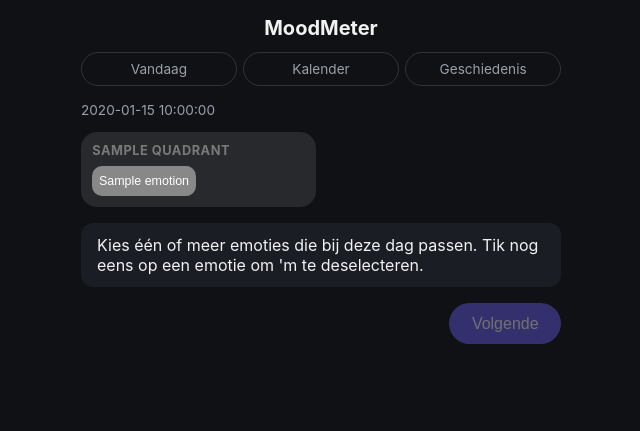
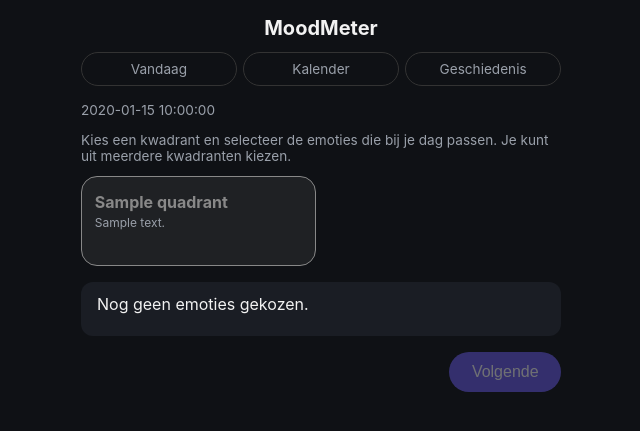
Before and after one commit to tobiasmaatita/moodmeter-app, a FastAPI app: template app/templates/day_entry.html in a window 1280 px wide. Shown: the top 431 px of the page, without its empty margins (319-959 px from the left). Run offline with FastAPI, Linux system fonts and the light colour scheme; the template is opened without the code that fills it: most values are stand-ins (such as "Sample title", 1, 10 or a date in 2020).

Commit message:
Vervang emotiewoorden door de echte MoodMeter-set en voeg multi-select flow toe
De 4x12 placeholder-emoties zijn vervangen door het volledige 5x5-raster per
kwadrant (100 emoties, met de originele kleurgradiënten) uit
moodmeter-template/Moodmeter.pptx, omdat een deel van de oude woorden niet
overeenkwam met de bedoelde MoodMeter-woordenlijst.

Omdat 100 emoties niet in één scherm passen, is de homepage nu een overzicht
van de 4 kwadranten; een klik opent het bijbehorende 5x5-rooster. Selecties
blijven bewaard als je tussen kwadranten wisselt, zijn te deselecteren (in het
rooster of via de chips in het overzicht), en je kunt uit meerdere kwadranten
tegelijk kiezen voordat je opslaat.

Backend: mood_entries krijgt een losse mood_entry_emotions-tabel zodat één
check-in meerdere emoties over meerdere kwadranten kan bevatten; /entries
accepteert nu een lijst emoties in plaats van een enkel quadrant+emotion-paar.

Co-Authored-By: Claude Sonnet 5 <noreply@anthropic.com>

```diff
--- a/app/main.py
+++ b/app/main.py
@@ -11,9 +11,10 @@ from fastapi.staticfiles import StaticFiles
 from fastapi.templating import Jinja2Templates
 
 from app import db
-from app.moodmeter_data import QUADRANTS
+from app.moodmeter_data import QUADRANTS, all_emotions_by_quadrant
 
 BASE_DIR = Path(__file__).resolve().parent
+VALID_EMOTIONS = all_emotions_by_quadrant()
 
 MONTHS_NL = [
     "januari", "februari", "maart", "april", "mei", "juni",
@@ -111,7 +112,7 @@ def create_entry(
             return JSONResponse({"error": "Ongeldige emotieselectie"}, status_code=400)
         quadrant = item.get("quadrant")
         emotion = item.get("emotion")
-        if quadrant not in QUADRANTS or emotion not in QUADRANTS[quadrant]["emotions"]:
+        if quadrant not in QUADRANTS or emotion not in VALID_EMOTIONS.get(quadrant, []):
             return JSONResponse({"error": "Onbekende emotie"}, status_code=400)
         key = (quadrant, emotion)
         if key in seen:
--- a/app/static/style.css
+++ b/app/static/style.css
@@ -87,47 +87,93 @@ main {
   display: block;
 }
 
-.moodmeter {
+.hint {
+  color: var(--muted);
+  font-size: 0.85rem;
+  margin: 0 0 0.8rem 0;
+}
+
+.quadrant-tiles {
   display: grid;
   grid-template-columns: 1fr 1fr;
   gap: clamp(0.4rem, 2vw, 0.6rem);
 }
 
-.quadrant {
+.quadrant-tile {
+  position: relative;
   border-radius: 16px;
-  padding: clamp(0.5rem, 2.5vw, 0.7rem);
+  border: 1.5px solid;
+  padding: clamp(0.7rem, 3vw, 0.9rem) clamp(0.6rem, 2.5vw, 0.8rem);
+  display: flex;
+  flex-direction: column;
+  align-items: flex-start;
+  gap: 0.2rem;
+  cursor: pointer;
+  text-align: left;
+  font-family: inherit;
   min-width: 0;
+  min-height: 90px;
 }
 
-.quadrant h2 {
-  font-size: clamp(0.7rem, 2.8vw, 0.8rem);
-  text-transform: uppercase;
-  letter-spacing: 0.04em;
-  margin: 0 0 0.5rem 0;
-  opacity: 0.85;
+.quadrant-tile.has-selection {
+  outline: 2px solid var(--text);
+}
+
+.quadrant-tile-label {
+  font-weight: 700;
+  font-size: clamp(0.88rem, 3.4vw, 1rem);
+}
+
+.quadrant-tile-desc {
+  color: var(--muted);
+  font-size: 0.75rem;
+}
+
+.quadrant-tile-count {
+  position: absolute;
+  top: 0.6rem;
+  right: 0.6rem;
+  min-width: 1.4rem;
+  height: 1.4rem;
+  border-radius: 999px;
+  color: #fff;
+  font-size: 0.75rem;
+  font-weight: 700;
+  display: flex;
+  align-items: center;
+  justify-content: center;
+  padding: 0 0.3rem;
+}
+
+.quadrant-tile-count[hidden] {
+  display: none;
+}
+
+.quadrant-detail h2 {
+  font-size: 1.1rem;
+  margin: 0.8rem 0 0.6rem 0;
 }
 
 .emotion-grid {
   display: grid;
-  grid-template-columns: 1fr 1fr;
-  gap: clamp(0.25rem, 1.5vw, 0.35rem);
+  grid-template-columns: repeat(5, 1fr);
+  gap: clamp(0.2rem, 1.2vw, 0.3rem);
 }
 
 .emotion-btn {
   border: none;
-  border-radius: 10px;
-  padding: 0.5rem 0.3rem;
-  font-size: clamp(0.68rem, 2.6vw, 0.78rem);
-  background: rgba(0, 0, 0, 0.18);
-  color: #fff;
+  border-radius: 8px;
+  padding: 0.5rem 0.2rem;
+  font-size: clamp(0.58rem, 2.3vw, 0.68rem);
   cursor: pointer;
   line-height: 1.15;
   min-width: 0;
-  width: 100%;
+  min-height: 3rem;
 }
 
 .emotion-btn.selected {
-  outline: 3px solid #fff;
+  outline: 3px solid var(--accent);
+  outline-offset: -3px;
   font-weight: 700;
 }
 
@@ -137,6 +183,23 @@ main {
   border-radius: 12px;
   background: var(--card-bg);
   min-height: 1.2rem;
+}
+
+.chip-list {
+  display: flex;
+  flex-wrap: wrap;
+  gap: 0.4rem;
+  margin-top: 0.6rem;
+}
+
+.chip {
+  background: rgba(255, 255, 255, 0.08);
+  color: var(--text);
+  border: 1px solid #333;
+  border-radius: 999px;
+  padding: 0.3rem 0.7rem;
+  font-size: 0.78rem;
+  cursor: pointer;
 }
 
 textarea {
@@ -182,6 +245,11 @@ button.ghost {
   padding: 0.7rem 1.4rem;
   font-size: 1rem;
   cursor: pointer;
+}
+
+.quadrant-detail > button.ghost,
+#back-to-quadrants-from-note {
+  margin-bottom: 0.6rem;
 }
 
 .confirmation {
--- a/app/templates/day_entry.html
+++ b/app/templates/day_entry.html
@@ -23,39 +23,63 @@
       {{ entry_date_label }}{% if existing_emotions %} — er staat al iets voor deze dag ingevuld, dit past die aan.{% endif %}
     </p>
 
-    <section id="step-mood" class="step active">
-      <div class="moodmeter">
+    <section id="step-quadrants" class="step active">
+      <p class="hint">Kies een kwadrant en selecteer de emoties die bij je dag passen. Je kunt uit meerdere kwadranten kiezen.</p>
+
+      <div class="quadrant-tiles">
         {% for key, q in quadrants.items() %}
-        <div class="quadrant" style="background: {{ q.color }}33;">
-          <h2 style="color: {{ q.color }};">{{ q.label }}</h2>
-          <div class="emotion-grid">
-            {% for emotion in q.emotions %}
-            <button
-              type="button"
-              class="emotion-btn"
-              style="background: {{ q.color }};"
-              data-quadrant="{{ key }}"
-              data-emotion="{{ emotion }}"
-            >{{ emotion }}</button>
-            {% endfor %}
-          </div>
-        </div>
+        <button
+          type="button"
+          class="quadrant-tile"
+          style="background: {{ q.color }}22; border-color: {{ q.color }};"
+          data-open-quadrant="{{ key }}"
+        >
+          <span class="quadrant-tile-label" style="color: {{ q.color }};">{{ q.label }}</span>
+          <span class="quadrant-tile-desc">{{ q.description }}</span>
+          <span class="quadrant-tile-count" id="count-{{ key }}" style="background: {{ q.color }};" hidden>0</span>
+        </button>
         {% endfor %}
       </div>
 
-      <div class="selection-summary" id="selection-summary">Kies één of meer emoties die bij deze dag passen. Tik nog eens op een emotie om 'm te deselecteren.</div>
+      <div class="selection-summary" id="selection-summary">
+        <span id="selection-summary-text">Nog geen emoties gekozen.</span>
+        <div class="chip-list" id="chip-list"></div>
+      </div>
 
       <div class="actions">
         <button type="button" class="primary" id="next-btn" disabled>Volgende</button>
       </div>
     </section>
 
+    {% for key, q in quadrants.items() %}
+    <section id="step-quadrant-{{ key }}" class="step quadrant-detail">
+      <button type="button" class="ghost back-to-quadrants">&larr; Terug naar kwadranten</button>
+      <h2 style="color: {{ q.color }};">{{ q.label }} <span class="quadrant-tile-desc">— {{ q.description }}</span></h2>
+
+      <div class="emotion-grid">
+        {% for row in q.grid %}
+          {% for cell in row %}
+          <button
+            type="button"
+            class="emotion-btn"
+            style="background: {{ cell.bg }}; color: {{ cell.text }};"
+            data-quadrant="{{ key }}"
+            data-emotion="{{ cell.name }}"
+          >{{ cell.name }}</button>
+          {% endfor %}
+        {% endfor %}
+      </div>
+
+      <button type="button" class="ghost back-to-quadrants">&larr; Terug naar kwadranten</button>
+    </section>
+    {% endfor %}
+
     <section id="step-note" class="step">
+      <button type="button" class="ghost" id="back-to-quadrants-from-note">&larr; Terug naar kwadranten</button>
       <div class="selection-summary" id="selection-summary-2"></div>
       <p style="color: var(--muted);">Wat is er die dag gebeurd?</p>
       <textarea id="note" placeholder="Schrijf hier kort op wat er speelde...">{{ existing_note }}</textarea>
       <div class="actions">
-        <button type="button" class="ghost" id="back-btn">Terug</button>
         <button type="button" class="primary" id="save-btn">Opslaan</button>
       </div>
     </section>
@@ -79,55 +103,90 @@
   <script>
     const entryDate = JSON.parse(document.getElementById("entry-date-data").textContent);
 
-    // selections: Map van "kwadrant|emotie" -> { quadrant, emotion }
-    const selections = new Map();
+    // { quadrant: { emotion: true } }
+    const selected = {};
 
-    const buttons = document.querySelectorAll(".emotion-btn");
+    const quadrantTiles = document.querySelectorAll("[data-open-quadrant]");
+    const emotionButtons = document.querySelectorAll(".emotion-btn");
     const nextBtn = document.getElementById("next-btn");
-    const summary = document.getElementById("selection-summary");
+    const summaryText = document.getElementById("selection-summary-text");
+    const chipList = document.getElementById("chip-list");
     const summary2 = document.getElementById("selection-summary-2");
 
-    function keyFor(quadrant, emotion) {
-      return quadrant + "|" + emotion;
+    function totalSelected() {
+      return Object.values(selected).reduce((sum, emos) => sum + Object.keys(emos).length, 0);
     }
 
-    function updateSummary() {
-      const labels = Array.from(selections.values()).map((s) => s.emotion);
-      if (labels.length === 0) {
-        summary.textContent = "Kies één of meer emoties die bij deze dag passen. Tik nog eens op een emotie om 'm te deselecteren.";
-      } else {
-        summary.textContent = "Geselecteerd: " + labels.join(", ");
-      }
-      nextBtn.disabled = selections.size === 0;
+    function isSelected(quadrant, emotion) {
+      return !!(selected[quadrant] && selected[quadrant][emotion]);
     }
 
-    function toggleButton(btn) {
-      const quadrant = btn.dataset.quadrant;
-      const emotion = btn.dataset.emotion;
-      const key = keyFor(quadrant, emotion);
-
-      if (selections.has(key)) {
-        selections.delete(key);
-        btn.classList.remove("selected");
+    function toggleSelection(quadrant, emotion) {
+      if (!selected[quadrant]) selected[quadrant] = {};
+      if (selected[quadrant][emotion]) {
+        delete selected[quadrant][emotion];
       } else {
-        selections.set(key, { quadrant, emotion });
-        btn.classList.add("selected");
+        selected[quadrant][emotion] = true;
       }
-      updateSummary();
+      renderState();
     }
 
-    buttons.forEach((btn) => {
-      btn.addEventListener("click", () => toggleButton(btn));
+    function renderState() {
+      // Sync emotion buttons (across all quadrant pages, even hidden ones)
+      emotionButtons.forEach((btn) => {
+        const on = isSelected(btn.dataset.quadrant, btn.dataset.emotion);
+        btn.classList.toggle("selected", on);
+        btn.setAttribute("aria-pressed", on ? "true" : "false");
+      });
+
+      // Sync quadrant tile counts
+      quadrantTiles.forEach((tile) => {
+        const key = tile.dataset.openQuadrant;
+        const count = selected[key] ? Object.keys(selected[key]).length : 0;
+        const badge = document.getElementById("count-" + key);
+        badge.textContent = count;
+        badge.hidden = count === 0;
+        tile.classList.toggle("has-selection", count > 0);
+      });
+
+      // Summary chips
+      const chips = [];
+      Object.keys(selected).forEach((quadrant) => {
+        Object.keys(selected[quadrant]).forEach((emotion) => {
+          chips.push({ quadrant, emotion });
+        });
+      });
+
+      chipList.innerHTML = "";
+      chips.forEach(({ quadrant, emotion }) => {
+        const chip = document.createElement("button");
+        chip.type = "button";
+        chip.className = "chip";
+        chip.textContent = emotion + " ✕";
+        chip.addEventListener("click", () => toggleSelection(quadrant, emotion));
+        chipList.appendChild(chip);
+      });
+
+      const total = totalSelected();
+      summaryText.textContent = total === 0
+        ? "Nog geen emoties gekozen."
+        : total + " emotie" + (total === 1 ? "" : "s") + " geselecteerd:";
+      nextBtn.disabled = total === 0;
+      summary2.textContent = summaryText.textContent;
+    }
+
+    emotionButtons.forEach((btn) => {
+      btn.addEventListener("click", () => {
+        toggleSelection(btn.dataset.quadrant, btn.dataset.emotion);
+      });
     });
 
     // Eerder ingevulde emoties voor deze dag vooraf selecteren.
     try {
       const existingData = JSON.parse(document.getElementById("existing-entry-data").textContent || "[]");
       existingData.forEach(({ quadrant, emotion }) => {
-        const btn = document.querySelector(
-          `.emotion-btn[data-quadrant="${CSS.escape(quadrant)}"][data-emotion="${CSS.escape(emotion)}"]`
-        );
-        if (btn) toggleButton(btn);
+        if (!selected[quadrant]) selected[quadrant] = {};
+        selected[quadrant][emotion] = true;
       });
     } catch (err) {
       // geen eerdere selectie beschikbaar, negeren
@@ -138,15 +197,23 @@
       document.getElementById(id).classList.add("active");
     }
 
-    nextBtn.addEventListener("click", () => {
-      if (selections.size === 0) return;
-      const labels = Array.from(selections.values()).map((s) => s.emotion);
-      summary2.textContent = "Geselecteerd: " + labels.join(", ");
-      showStep("step-note");
+    quadrantTiles.forEach((tile) => {
+      tile.addEventListener("click", () => {
+        showStep("step-quadrant-" + tile.dataset.openQuadrant);
+      });
     });
 
-    document.getElementById("back-btn").addEventListener("click", () => {
-      showStep("step-mood");
+    document.querySelectorAll(".back-to-quadrants").forEach((btn) => {
+      btn.addEventListener("click", () => showStep("step-quadrants"));
+    });
+
+    document.getElementById("back-to-quadrants-from-note").addEventListener("click", () => {
+      showStep("step-quadrants");
+    });
+
+    nextBtn.addEventListener("click", () => {
+      if (totalSelected() === 0) return;
+      showStep("step-note");
     });
 
     document.getElementById("save-btn").addEventListener("click", async () => {
@@ -155,13 +222,20 @@
       saveBtn.disabled = true;
       saveBtn.textContent = "Bezig...";
 
+      const emotionsPayload = [];
+      Object.keys(selected).forEach((quadrant) => {
+        Object.keys(selected[quadrant]).forEach((emotion) => {
+          emotionsPayload.push({ quadrant, emotion });
+        });
+      });
+
       try {
         const res = await fetch("/entries", {
           method: "POST",
           headers: { "Content-Type": "application/x-www-form-urlencoded" },
           body: new URLSearchParams({
             date: entryDate,
-            emotions: JSON.stringify(Array.from(selections.values())),
+            emotions: JSON.stringify(emotionsPayload),
             note: note,
           }),
         });
@@ -174,6 +248,8 @@
       }
     });
 
+    renderState();
+
     if ("serviceWorker" in navigator) {
       navigator.serviceWorker.register("/static/sw.js").catch(() => {});
     }
--- a/app/templates/history.html
+++ b/app/templates/history.html
@@ -22,7 +22,7 @@
     {% if entries %}
     <ul class="entry-list">
       {% for entry in entries %}
-      <li class="entry-card" style="border-left-color: {{ quadrants[entry.emotions[0].quadrant].color }};">
+      <li class="entry-card" style="border-left-color: {{ quadrants[entry.emotions[0].quadrant].color if entry.emotions else 'var(--accent)' }};">
         <a class="entry-date" href="/day/{{ entry.entry_date }}">{{ entry.entry_date }}</a>
         <div class="entry-emotions">
           {% for item in entry.emotions %}
```
Also changed, not shown: app/moodmeter_data.py (+36 -63 lines), README.md, moodmeter-template/moodmeter.png (added), 2 other files.
